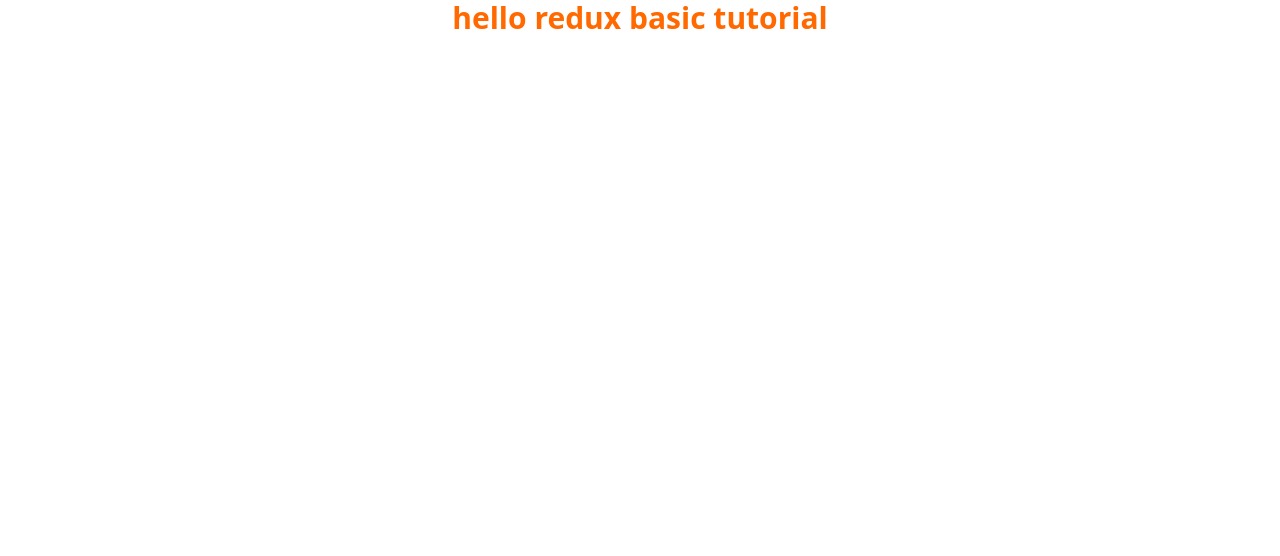
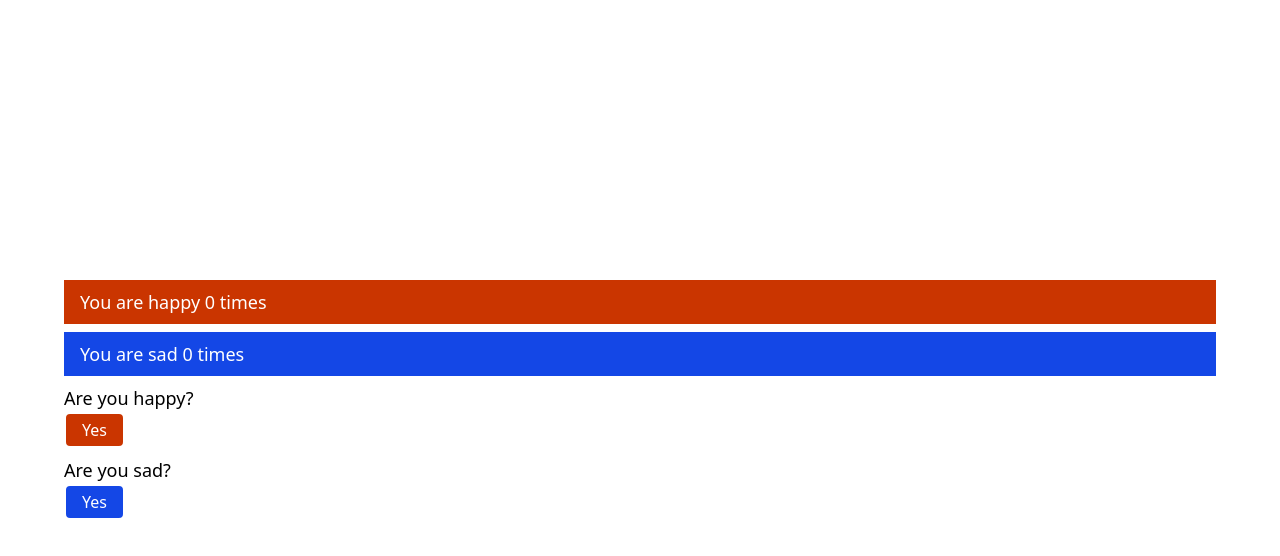
Before and after one commit to Gauravkool/mind_tracker, a React (Vite) app: page / in a window 1280 px wide. Shown: the top 556 px of the page. Built offline with nearby package versions, Linux system fonts and the light colour scheme.

Commit message:
basic understandining to redux

```diff
--- a/src/App.tsx
+++ b/src/App.tsx
@@ -1,10 +1,17 @@
+import HappyIncrementor from "./HappyIncrementor";
+import HappyTracker from "./HappyTracker";
+import SadIncrementor from "./SadIncrementor";
+import SadTracker from "./SadTracker";
+
 function App() {
-
   return (
-    <>
-     <h1 className="text-3xl text-orange-500 text-center font-bold">hello redux basic tutorial</h1>
-    </>
-  )
+    <div className="flex flex-col gap-2 h-screen w-6xl justify-center m-auto">
+      <HappyTracker />
+      <SadTracker/>
+      <HappyIncrementor />
+      <SadIncrementor/>
+    </div>
+  );
 }
 
-export default App
+export default App;
--- /dev/null
+++ b/src/HappyIncrementor.tsx
@@ -0,0 +1,24 @@
+import { FC, memo } from "react";
+import { useDispatch } from "react-redux";
+import { happyButtonClicked } from "./action";
+type HappyIncrementorProps = {};
+const HappyIncrementor: FC<HappyIncrementorProps> = (props) => {
+  const dispatch = useDispatch();
+  const increment = () => {
+    dispatch(happyButtonClicked);
+    console.log("HappyIncrementor refreshed")
+  };
+  return (
+    <div>
+      <h3 className="text-lg">Are you happy?</h3>
+      <button
+        className="bg-orange-700 text-white border-2 rounded-md py-1 px-4 cursor-pointer"
+        onClick={increment}
+      >
+        Yes
+      </button>
+    </div>
+  );
+};
+
+export default memo(HappyIncrementor);
--- /dev/null
+++ b/src/HappyTracker.tsx
@@ -0,0 +1,14 @@
+import { FC, memo } from "react";
+import { useSelector } from "react-redux";
+import { happyCountSelector } from "./selectors";
+type HappyTrackerProps = {};
+const HappyTracker: FC<HappyTrackerProps> = (props) => {
+  const happyCount = useSelector(happyCountSelector);
+  return (
+    <div className="bg-orange-700 text-white text-lg py-2 px-4">
+      You are happy {happyCount} times
+    </div>
+  );
+};
+
+export default memo(HappyTracker);
--- /dev/null
+++ b/src/SadIncrementor.tsx
@@ -0,0 +1,24 @@
+import { FC, memo } from "react";
+import { useDispatch } from "react-redux";
+import { sadButtonClicked } from "./action";
+type SadIncrementorProps = {};
+const SadIncrementor: FC<SadIncrementorProps> = (props) => {
+  const dispatch = useDispatch();
+  const increement = () => {
+    dispatch(sadButtonClicked);
+    console.log("SadIncrementor refreshed")
+  };
+  return (
+    <div>
+      <h3 className="text-lg">Are you sad?</h3>
+      <button
+        className="bg-blue-700 text-white border-2 rounded-md py-1 px-4 cursor-pointer"
+        onClick={increement}
+      >
+        Yes
+      </button>
+    </div>
+  );
+};
+
+export default memo(SadIncrementor);
--- /dev/null
+++ b/src/SadTracker.tsx
@@ -0,0 +1,14 @@
+import { FC, memo } from "react";
+import { useSelector } from "react-redux";
+import { sadCountSelector } from "./selectors";
+type SadTrackerProps = {};
+const SadTracker: FC<SadTrackerProps> = (props) => {
+  const sadCount = useSelector(sadCountSelector);
+  return (
+    <div className="bg-blue-700 text-white text-lg py-2 px-4">
+      You are sad {sadCount} times
+    </div>
+  );
+};
+
+export default memo(SadTracker);
--- /dev/null
+++ b/src/action.ts
@@ -0,0 +1,6 @@
+export const happyButtonClicked = {
+    type: "happy button clicked"
+}
+export const sadButtonClicked = {
+    type: "sad button clicked"
+}
--- a/src/main.tsx
+++ b/src/main.tsx
@@ -1,12 +1,14 @@
-import { StrictMode } from 'react'
-import { createRoot } from 'react-dom/client'
-import './index.css'
-import App from './App.tsx'
+import { StrictMode } from "react";
+import { createRoot } from "react-dom/client";
+import "./index.css";
+import App from "./App.tsx";
+import { Provider } from "react-redux";
+import { store } from "./store.ts";
 
-
-
-createRoot(document.getElementById('root')!).render(
+createRoot(document.getElementById("root")!).render(
   <StrictMode>
-    <App />
-  </StrictMode>,
-)
+    <Provider store={store}>
+      <App />
+    </Provider>
+  </StrictMode>
+);
--- /dev/null
+++ b/src/selectors.ts
@@ -0,0 +1,8 @@
+import { State } from "./store";
+
+export const happyCountSelector = (state: State)=>{
+    return state.happyCount;
+}
+export const sadCountSelector = (state: State)=>{
+    return state.sadCount;
+}
--- /dev/null
+++ b/src/store.ts
@@ -0,0 +1,31 @@
+import { Action, createStore } from "redux";
+
+export type State = {
+  sadCount: number;
+  happyCount: number;
+};
+const initialState = {
+  sadCount: 0,
+  happyCount: 0,
+};
+
+const reducer = (currentState: State = initialState, action: Action): State => {
+  if (action.type === "happy button clicked") {
+    return {
+      ...currentState,
+      happyCount: currentState.happyCount + 1,
+    };
+  } else if (action.type === "sad button clicked") {
+    return {
+      ...currentState,
+      sadCount: currentState.sadCount + 1,
+    };
+  }
+  return currentState;
+};
+
+export const store = createStore(
+  reducer,
+  (window as any).__REDUX_DEVTOOLS_EXTENSION__ &&
+    (window as any).__REDUX_DEVTOOLS_EXTENSION__()
+);
```
